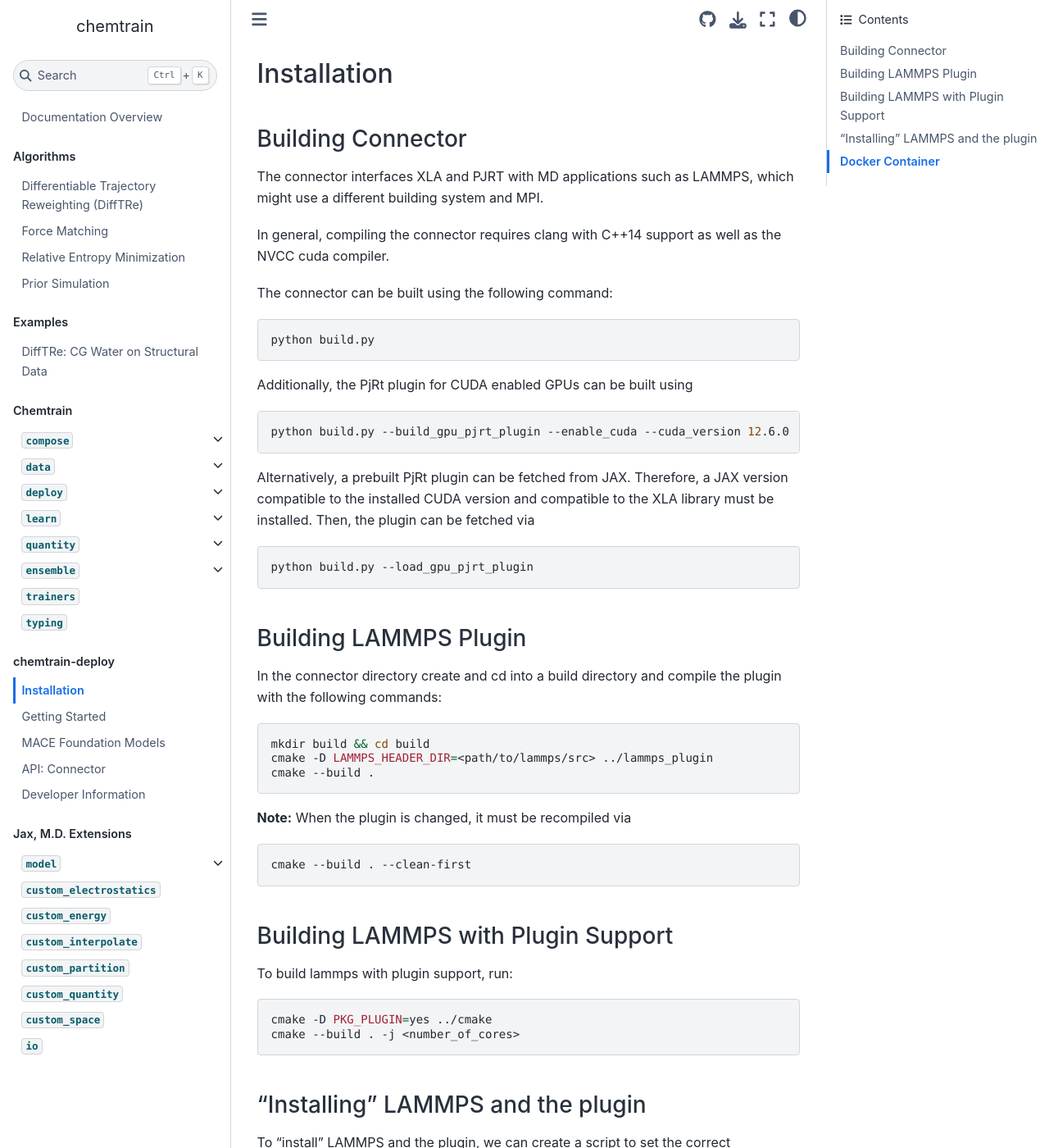
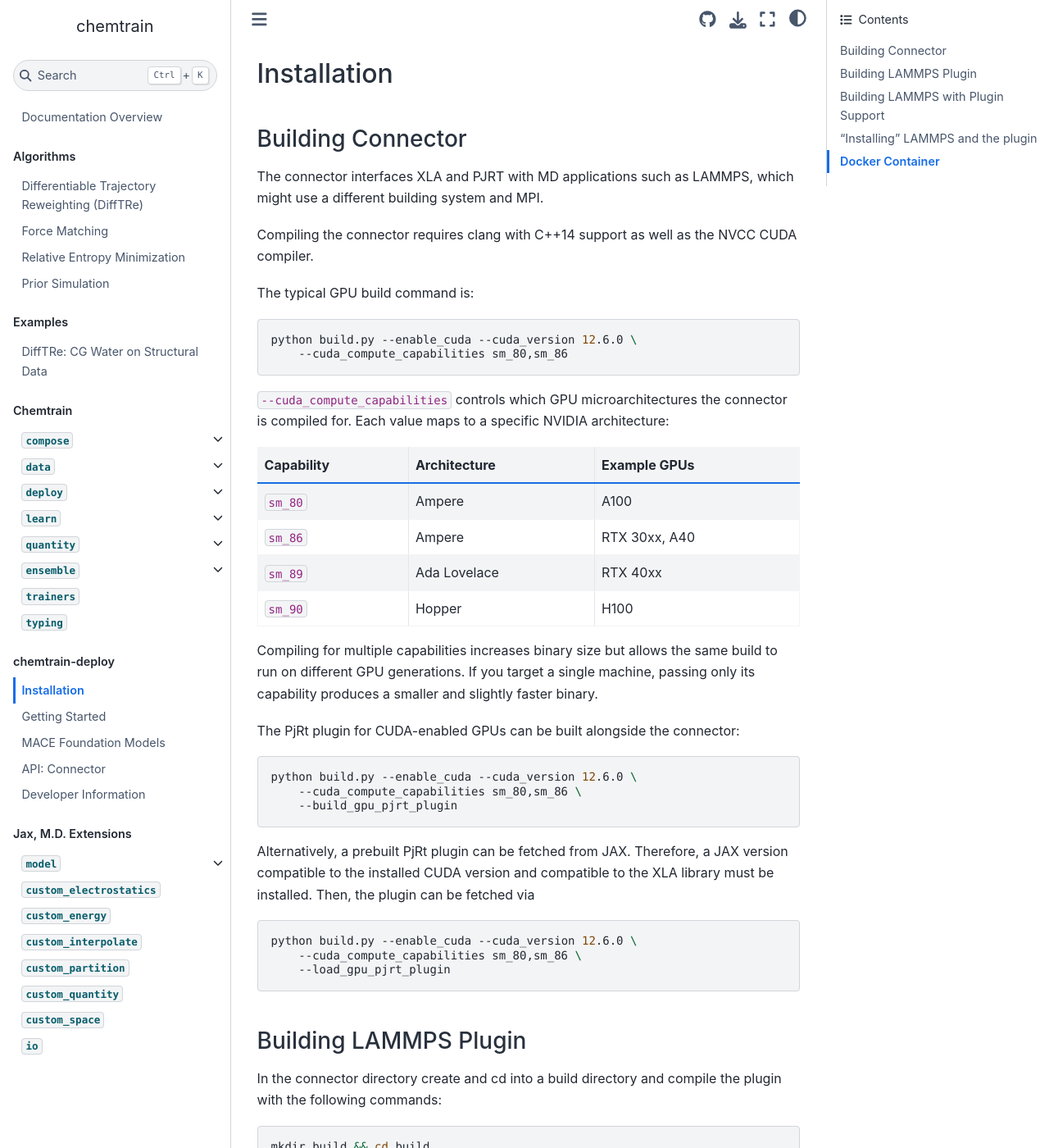
Before and after one commit to tummfm/chemtrain, a Sphinx documentation site: the page built from docs/chemtrain-deploy/installation.md, in a window 1280 px wide and 1400 px high. Shown: the whole window at 82% size. Built offline with Sphinx 7.4.7 and the Sphinx Book theme 1.1.4, drawn with Linux system fonts in a browser that asks for light colours; pages that are not in the unit, such as notebooks, are missing from menus; some of the changed text lies outside the part shown.

Commit message:
Update chemtrain-deploy installation docs

````diff
--- a/docs/chemtrain-deploy/installation.md
+++ b/docs/chemtrain-deploy/installation.md
@@ -6,19 +6,38 @@
 The connector interfaces XLA and PJRT with MD applications such as LAMMPS,
 which might use a different building system and MPI.
 
-In general, compiling the connector requires clang with C++14 support as
-well as the NVCC cuda compiler.
+Compiling the connector requires clang with C++14 support as well as the
+NVCC CUDA compiler.
 
-The connector can be built using the following command:
+The typical GPU build command is:
 
 ```bash
-python build.py
+python build.py --enable_cuda --cuda_version 12.6.0 \
+    --cuda_compute_capabilities sm_80,sm_86
 ```
 
-Additionally, the PjRt plugin for CUDA enabled GPUs can be built using
+`--cuda_compute_capabilities` controls which GPU microarchitectures the
+connector is compiled for.
+Each value maps to a specific NVIDIA architecture:
+
+| Capability | Architecture | Example GPUs |
+|---|---|---|
+| `sm_80` | Ampere | A100 |
+| `sm_86` | Ampere | RTX 30xx, A40 |
+| `sm_89` | Ada Lovelace | RTX 40xx |
+| `sm_90` | Hopper | H100 |
+
+Compiling for multiple capabilities increases binary size but allows the
+same build to run on different GPU generations.
+If you target a single machine, passing only its capability produces a
+smaller and slightly faster binary.
+
+The PjRt plugin for CUDA-enabled GPUs can be built alongside the connector:
 
 ```bash
-python build.py --build_gpu_pjrt_plugin --enable_cuda --cuda_version 12.6.0
+python build.py --enable_cuda --cuda_version 12.6.0 \
+    --cuda_compute_capabilities sm_80,sm_86 \
+    --build_gpu_pjrt_plugin
 ```
 
 Alternatively, a prebuilt PjRt plugin can be fetched from JAX.
@@ -27,7 +46,9 @@ compatible to the XLA library must be installed.
 Then, the plugin can be fetched via
 
 ```bash
-python build.py --load_gpu_pjrt_plugin
+python build.py --enable_cuda --cuda_version 12.6.0 \
+    --cuda_compute_capabilities sm_80,sm_86 \
+    --load_gpu_pjrt_plugin
 ```
 
 ## Building LAMMPS Plugin
@@ -78,21 +99,19 @@ to discover the LAMMPS executable, the plugin, and the PJRT library.
 **Note**: Using chemtrain-deploy within a docker container requires the
 [NVIDIA Container Toolkit](https://docs.nvidia.com/datacenter/cloud-native/container-toolkit/latest/install-guide.html).
 
-Before compiling the connector, we have to determine the compute capabilities
-of the GPUs. Therefore, we can run the following command
+Before compiling the connector, determine the compute capabilities of the
+GPUs:
 
 ```bash
 nvidia-smi --query-gpu=compute_cap --format=csv,noheader
 ```
 
-We then set the compute capabilities as environment variable and build the
-docker container.
+This prints one line per GPU, e.g. `8.0` for an A100 (`sm_80`).
+Pass the result as `sm_<major><minor>` values to the build argument:
 
 ```bash
-CUDA_COMPUTE_CAPABILITIES="8.6,8.0"
-
 docker build -t chemtrain-deploy \
-    --build-arg CUDA_COMPUTE_CAPABILITIES=${CUDA_COMPUTE_CAPABILITIES} \
+    --build-arg CUDA_COMPUTE_CAPABILITIES=sm_80,sm_86 \
     -f Dockerfile .
 ```
 
````
